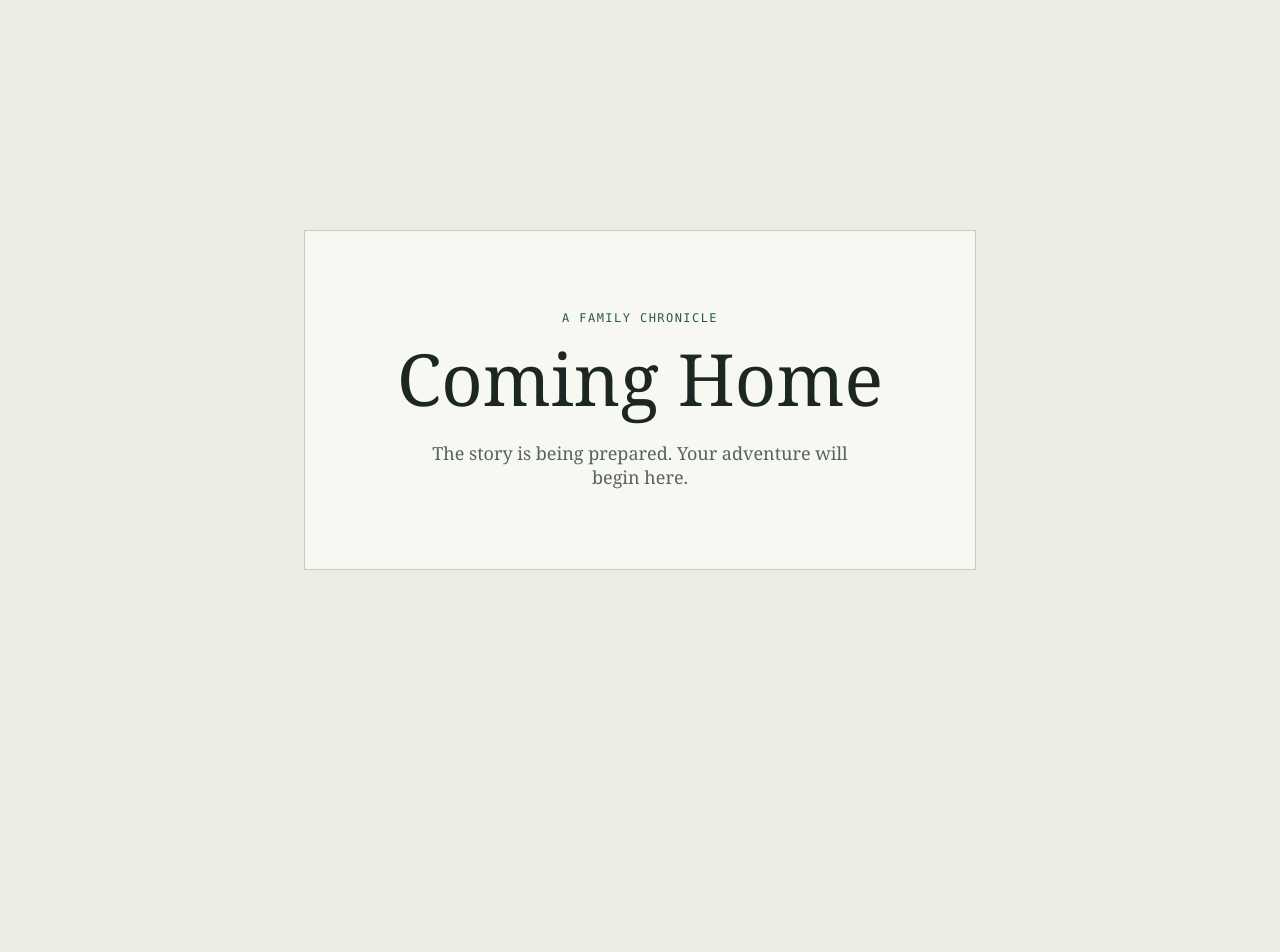
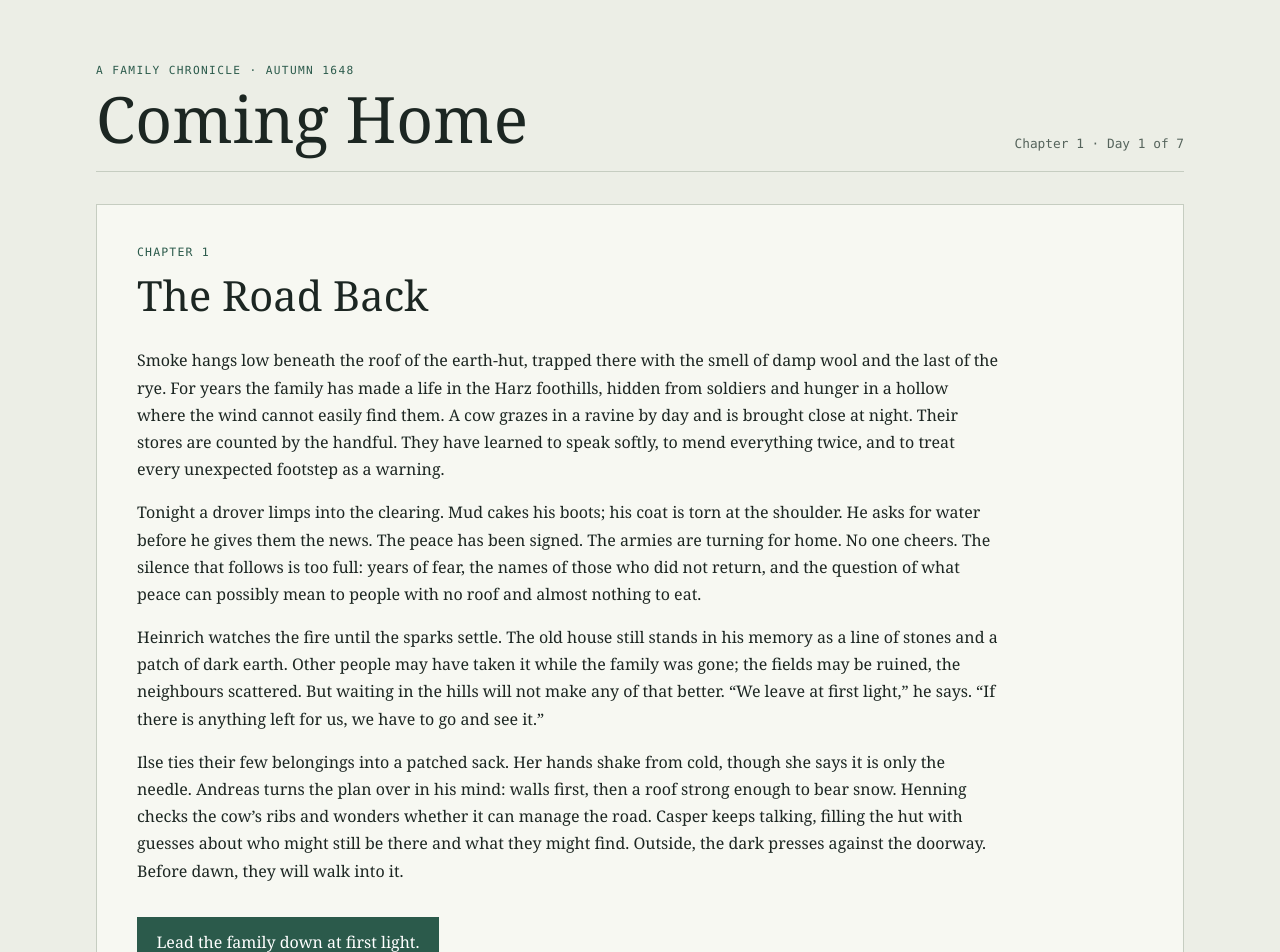
Before and after one commit to 19101990/ctr-legacy-rpg, a React (Vite) app: page / in a window 1280 px wide. Shown: the top 952 px of the page. Before the commit the page ends 800 px from the top, so only its background shows below. Built offline with nearby package versions, Linux system fonts and the light colour scheme.

Commit message:
feat: add first-day planning screen

```diff
--- a/src/App.css
+++ b/src/App.css
@@ -1,38 +1,215 @@
 .game-shell {
+  width: min(100% - 2rem, 68rem);
   min-height: 100vh;
-  display: grid;
-  place-items: center;
-  padding: 2rem;
+  margin: 0 auto;
+  padding: clamp(1.5rem, 5vw, 4rem) 0;
 }
 
-.title-card {
-  width: min(100%, 42rem);
-  padding: clamp(2rem, 8vw, 5rem);
-  border: 1px solid var(--line);
-  background: var(--surface);
-  text-align: center;
+.game-header {
+  display: flex;
+  align-items: end;
+  justify-content: space-between;
+  gap: 1rem;
+  margin-bottom: 2rem;
+  border-bottom: 1px solid var(--line);
+  padding-bottom: 1.25rem;
 }
 
 .eyebrow {
-  margin: 0 0 1rem;
+  margin: 0 0 0.65rem;
   color: var(--accent);
   font-family: var(--mono);
-  font-size: 0.75rem;
+  font-size: 0.7rem;
   letter-spacing: 0.12em;
   text-transform: uppercase;
 }
 
-.title-card h1 {
+.game-header h1,
+.story-card h2,
+.planning-card h2 {
   margin: 0;
   font-family: var(--display);
-  font-size: clamp(2.5rem, 8vw, 4.5rem);
   font-weight: 400;
-  line-height: 1.05;
 }
 
-.intro {
-  max-width: 28rem;
-  margin: 1.5rem auto 0;
+.game-header h1 {
+  font-size: clamp(2.5rem, 7vw, 4rem);
+  line-height: 1;
+}
+
+.day-marker,
+.plan-count {
+  margin: 0;
   color: var(--muted);
-  font-size: 1.125rem;
+  font-family: var(--mono);
+  font-size: 0.8rem;
 }
+
+.story-card,
+.planning-card {
+  border: 1px solid var(--line);
+  background: var(--surface);
+  padding: clamp(1.25rem, 4vw, 2.5rem);
+}
+
+.story-card h2,
+.planning-card h2 {
+  font-size: clamp(1.8rem, 5vw, 2.6rem);
+}
+
+.story-copy {
+  max-width: 54rem;
+  margin: 1.5rem 0 2rem;
+  line-height: 1.7;
+}
+
+.story-copy p {
+  margin: 0 0 1rem;
+}
+
+.section-label {
+  margin: 0 0 0.5rem;
+  color: var(--accent);
+  font-family: var(--mono);
+  font-size: 0.72rem;
+  letter-spacing: 0.1em;
+  text-transform: uppercase;
+}
+
+.primary-button,
+.brother-tab,
+.action-card {
+  color: inherit;
+  font: inherit;
+  cursor: pointer;
+}
+
+.primary-button {
+  border: 1px solid var(--accent);
+  background: var(--accent);
+  color: #fff;
+  padding: 0.8rem 1.15rem;
+}
+
+.primary-button:hover {
+  background: #204638;
+}
+
+.planning-heading {
+  display: flex;
+  align-items: end;
+  justify-content: space-between;
+  gap: 1rem;
+}
+
+.planning-intro {
+  max-width: 42rem;
+  color: var(--muted);
+  line-height: 1.6;
+}
+
+.brother-tabs {
+  display: grid;
+  grid-template-columns: repeat(3, minmax(0, 1fr));
+  gap: 0.65rem;
+  margin: 1.5rem 0 2rem;
+}
+
+.brother-tab {
+  display: grid;
+  gap: 0.4rem;
+  min-width: 0;
+  border: 1px solid var(--line);
+  background: transparent;
+  padding: 0.8rem;
+  text-align: left;
+}
+
+.brother-tab.selected,
+.action-card.selected {
+  border-color: var(--accent);
+  box-shadow: inset 0 0 0 1px var(--accent);
+}
+
+.brother-tab small {
+  overflow: hidden;
+  color: var(--muted);
+  text-overflow: ellipsis;
+  white-space: nowrap;
+}
+
+.planning-card h3 {
+  margin: 0 0 0.8rem;
+  font-size: 1.1rem;
+  font-weight: 400;
+}
+
+.action-list {
+  display: grid;
+  grid-template-columns: repeat(auto-fit, minmax(min(100%, 17rem), 1fr));
+  gap: 0.7rem;
+}
+
+.action-card {
+  display: grid;
+  gap: 0.5rem;
+  border: 1px solid var(--line);
+  background: #fff;
+  padding: 1rem;
+  text-align: left;
+}
+
+.action-card:hover,
+.brother-tab:hover {
+  border-color: var(--accent);
+}
+
+.action-topline {
+  display: flex;
+  align-items: start;
+  justify-content: space-between;
+  gap: 0.6rem;
+}
+
+.action-name {
+  font-weight: 700;
+}
+
+.action-stat,
+.action-location,
+.action-selection {
+  color: var(--accent);
+  font-family: var(--mono);
+  font-size: 0.72rem;
+}
+
+.action-stat {
+  flex: 0 0 auto;
+}
+
+.action-description {
+  color: var(--muted);
+  font-size: 0.92rem;
+  line-height: 1.45;
+}
+
+.action-selection {
+  justify-self: end;
+}
+
+button:focus-visible {
+  outline: 3px solid #ba7b28;
+  outline-offset: 3px;
+}
+
+@media (max-width: 38rem) {
+  .game-header,
+  .planning-heading {
+    align-items: start;
+    flex-direction: column;
+  }
+
+  .brother-tabs {
+    grid-template-columns: 1fr;
+  }
+}
--- a/src/App.tsx
+++ b/src/App.tsx
@@ -1,15 +1,146 @@
+import { useState } from 'react'
 import './App.css'
+import { resolveContentText } from './engine/content'
+import { chapterOneOpening } from './engine/chapters/chapter1'
+import { chapterOneDayOneActions } from './engine/chapters/chapterOneDayOne'
+import { createInitialState } from './engine/state'
+import { BROTHER_IDS } from './engine/types'
+import type { Attribute, BrotherId, GameState } from './engine/types'
+
+const BROTHER_NAMES: Record<BrotherId, string> = {
+  andreas: 'Andreas',
+  henning: 'Henning',
+  casper: 'Casper',
+}
+
+const ATTRIBUTE_LABELS: Record<Attribute, string> = {
+  kraft: 'Might',
+  geschick: 'Hands',
+  verstand: 'Wits',
+  herz: 'Heart',
+}
 
 function App() {
+  const [game, setGame] = useState<GameState>(() => {
+    const initial = createInitialState()
+    return { ...initial, mode: 'scene', sec: '1.00' }
+  })
+  const [selectedBrother, setSelectedBrother] =
+    useState<BrotherId>('andreas')
+  const section = game.sec ? chapterOneOpening[game.sec] : undefined
+  const sectionText = section ? resolveContentText(section.text, game) : ''
+  const assignedCount = BROTHER_IDS.filter((brother) => game.plans[brother]).length
+
+  function followChoice(destination: string) {
+    if (destination === '@plan') {
+      setGame((current) => ({ ...current, mode: 'plan', sec: null }))
+      return
+    }
+
+    setGame((current) => ({ ...current, mode: 'scene', sec: destination }))
+  }
+
+  function chooseAction(actionId: string) {
+    setGame((current) => ({
+      ...current,
+      plans: { ...current.plans, [selectedBrother]: actionId },
+    }))
+  }
+
   return (
     <main className="game-shell">
-      <header className="title-card">
-        <p className="eyebrow">A family chronicle</p>
-        <h1>Coming Home</h1>
-        <p className="intro">
-          The story is being prepared. Your adventure will begin here.
-        </p>
+      <header className="game-header">
+        <div>
+          <p className="eyebrow">A family chronicle · Autumn 1648</p>
+          <h1>Coming Home</h1>
+        </div>
+        <p className="day-marker">Chapter 1 · Day 1 of 7</p>
       </header>
+      {section && game.mode === 'scene' ? (
+        <article className="story-card">
+          <p className="section-label">Chapter 1</p>
+          <h2>{section.title}</h2>
+          <div className="story-copy">
+            {sectionText
+              .split('\n\n')
+              .map((paragraph) => <p key={paragraph}>{paragraph}</p>)}
+          </div>
+          {section.choices?.map((choice) => (
+            <button
+              className="primary-button"
+              key={choice.text}
+              onClick={() => choice.go && followChoice(choice.go)}
+            >
+              {choice.text}
+            </button>
+          ))}
+        </article>
+      ) : (
+        <section className="planning-card" aria-labelledby="planning-title">
+          <div className="planning-heading">
+            <div>
+              <p className="section-label">The first day</p>
+              <h2 id="planning-title">Set the household to work</h2>
+            </div>
+            <p className="plan-count" aria-live="polite">
+              {assignedCount} of 3 plans chosen
+            </p>
+          </div>
+          <p className="planning-intro">
+            Choose one task for each brother. These are plans for the day; their
+            outcomes will be added in a later step.
+          </p>
+
+          <div className="brother-tabs" aria-label="Choose a brother">
+            {BROTHER_IDS.map((brother) => (
+              <button
+                aria-pressed={selectedBrother === brother}
+                className={`brother-tab${selectedBrother === brother ? ' selected' : ''}`}
+                key={brother}
+                onClick={() => setSelectedBrother(brother)}
+              >
+                <span>{BROTHER_NAMES[brother]}</span>
+                <small>
+                  {game.plans[brother]
+                    ? chapterOneDayOneActions.find(
+                        (action) => action.id === game.plans[brother],
+                      )?.name
+                    : 'No plan chosen'}
+                </small>
+              </button>
+            ))}
+          </div>
+
+          <h3>Available work for {BROTHER_NAMES[selectedBrother]}</h3>
+          <div className="action-list">
+            {chapterOneDayOneActions.map((action) => {
+              const isSelected = game.plans[selectedBrother] === action.id
+              const attributeValue =
+                game.chars[selectedBrother].attrs[action.attribute]
+              return (
+                <button
+                  aria-pressed={isSelected}
+                  className={`action-card${isSelected ? ' selected' : ''}`}
+                  key={action.id}
+                  onClick={() => chooseAction(action.id)}
+                >
+                  <span className="action-topline">
+                    <span className="action-name">{action.name}</span>
+                    <span className="action-stat">
+                      {ATTRIBUTE_LABELS[action.attribute]} {attributeValue}
+                    </span>
+                  </span>
+                  <span className="action-location">{action.location}</span>
+                  <span className="action-description">{action.description}</span>
+                  <span className="action-selection">
+                    {isSelected ? 'Plan selected' : 'Choose this plan'}
+                  </span>
+                </button>
+              )
+            })}
+          </div>
+        </section>
+      )}
     </main>
   )
 }
--- a/src/engine/chapters/chapter1.ts
+++ b/src/engine/chapters/chapter1.ts
@@ -1,6 +1,6 @@
 import type { SectionRegistry } from '../content'
 
-export const chapterOneOpening = {
+export const chapterOneOpening: SectionRegistry = {
   '1.00': {
     chapter: 1,
     source: 'inv',
@@ -40,4 +40,4 @@ He glances toward the tree line. Wolves have followed armies before, drawn by th
       },
     ],
   },
-} satisfies SectionRegistry
+}
--- /dev/null
+++ b/src/engine/chapters/chapterOneDayOne.ts
@@ -0,0 +1,61 @@
+import type { Attribute } from '../types'
+
+export interface DayOneAction {
+  id: string
+  name: string
+  location: string
+  description: string
+  attribute: Attribute
+}
+
+export const chapterOneDayOneActions: readonly DayOneAction[] = [
+  {
+    id: 'salvage-timber',
+    name: 'Recover sound timber',
+    location: 'The old plot',
+    description: 'Sort usable beams and clay from the burned remains.',
+    attribute: 'kraft',
+  },
+  {
+    id: 'raise-shelter',
+    name: 'Shape a weatherproof shelter',
+    location: 'The old plot',
+    description: 'Set a frame against the surviving stone sill.',
+    attribute: 'geschick',
+  },
+  {
+    id: 'weave-pen',
+    name: 'Weave a stockade',
+    location: 'The old plot',
+    description: 'Gather stakes and weave a barrier for the animals.',
+    attribute: 'geschick',
+  },
+  {
+    id: 'clear-watercourse',
+    name: 'Clear the watercourse',
+    location: 'The spring',
+    description: 'Trace the channel and remove what is blocking the flow.',
+    attribute: 'verstand',
+  },
+  {
+    id: 'cut-reeds',
+    name: 'Cut reeds and willow',
+    location: 'The meadow',
+    description: 'Bring back thatching material and flexible withies.',
+    attribute: 'geschick',
+  },
+  {
+    id: 'gather-fallen-wood',
+    name: 'Gather fallen wood',
+    location: 'The forest edge',
+    description: 'Search the sheltered ground for dry branches and kindling.',
+    attribute: 'kraft',
+  },
+  {
+    id: 'inspect-fields',
+    name: 'Inspect the old fields',
+    location: 'The fields',
+    description: 'Look for a strip that can be cleared before the frost.',
+    attribute: 'verstand',
+  },
+]
--- a/src/engine/definitions.ts
+++ b/src/engine/definitions.ts
@@ -54,8 +54,8 @@ export const ITEMS: Record<string, ItemDefinition> = {
 }
 
 export const NPC_NAMES: Record<string, string> = {
-  dege: 'Hans Degen',
-  hartman: 'Hanß Hartman',
+  merten: 'Claus Merten',
+  ehlers: 'Grete Ehlers',
   pastor: 'The pastor',
   carsten: 'Master Carsten',
   grape: 'Christoph Grape',
```
Also changed, not shown: 2 other files (tests, documents, lock files or other folders).
